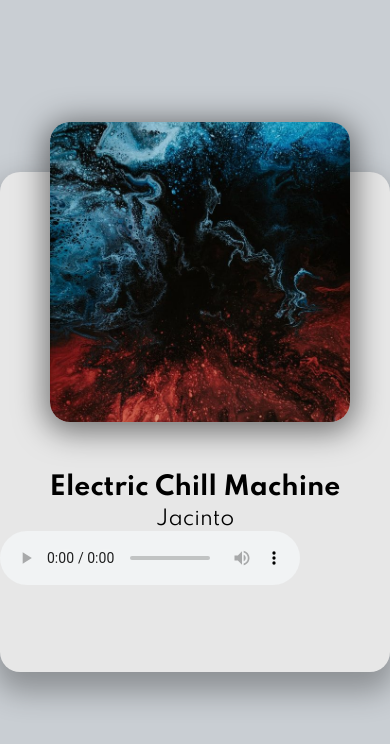
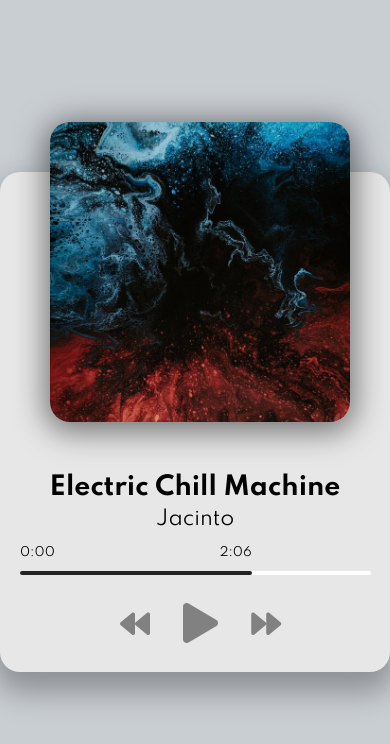
Before and after one commit to espinozajuan/music-player, a plain HTML site: page index.html in a window 390 px wide. Drawn offline with Linux system fonts and the light colour scheme.

Commit message:
Responsive UI

```diff
--- a/index.html
+++ b/index.html
@@ -16,7 +16,22 @@
         </div>
         <h2 id="title">Electric Chill Machine</h2>
         <h3 id="artist">Jacinto</h3>
-        <audio src="music/jacinto-1.mp3" controls></audio>
+        <audio src="music/jacinto-1.mp3"></audio>
+        <!-- Progress -->
+        <div class="progress-container" id="progress-container">
+            <div class="progress" id="progress">
+                <div class="duration-wrapper">
+                    <span id="current-time">0:00</span>
+                    <span id="duration">2:06</span>
+                </div>
+            </div>
+        </div>
+        <!-- Controls -->
+        <div class="player-controls">
+            <i class="fas fa-backward" id="prev" title="Previous"></i>
+            <i class="fas fa-play main-button" id="play" title="Play"></i>
+            <i class="fas fa-forward" id="next" title="Next"></i>
+        </div>
     </div>
     <!-- Script -->
     <script src="script.js"></script>
--- a/style.css
+++ b/style.css
@@ -93,7 +93,12 @@ h3 {
   font-size: 30px;
   color: rgb(129, 129, 129);
   margin-right: 30px;
+  cursor: pointer;
+  user-select: none;
+}
 
+.fas:hover {
+  filter: brightness(80%);
 }
 
 
```
